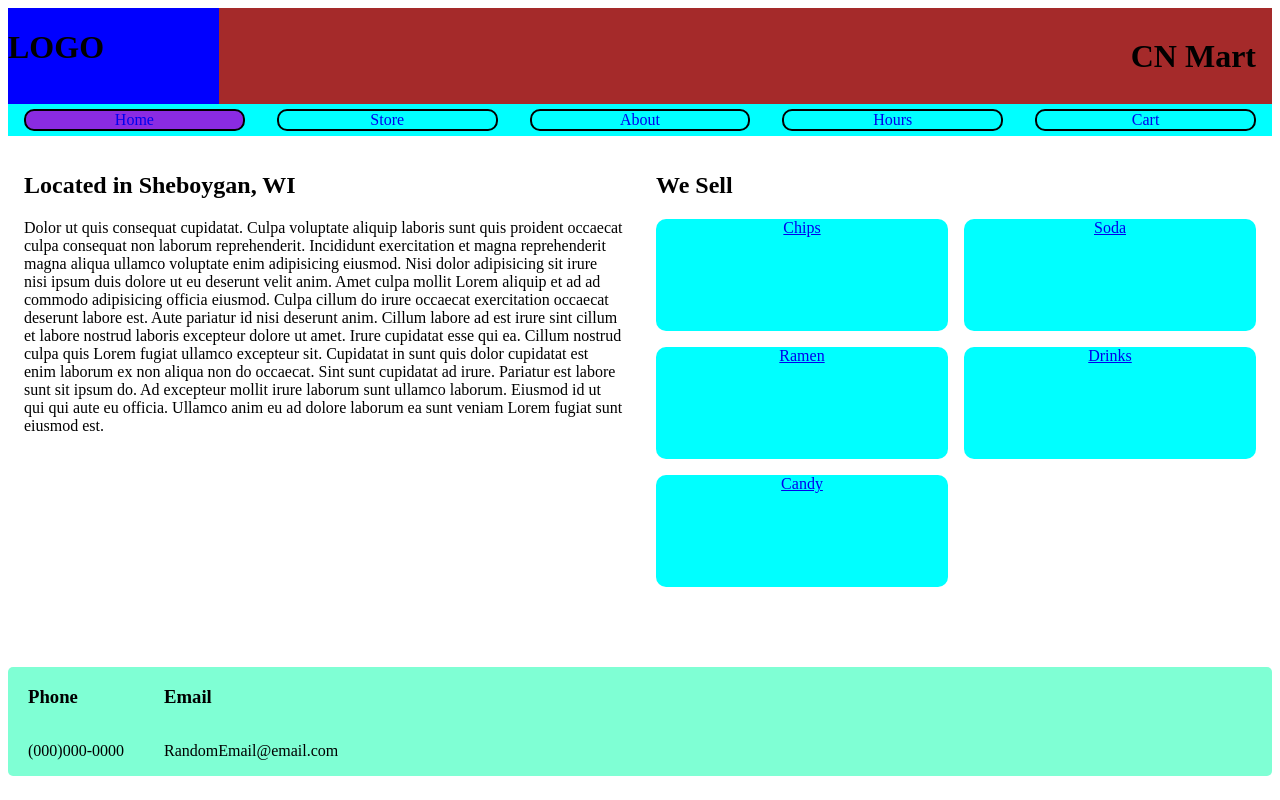
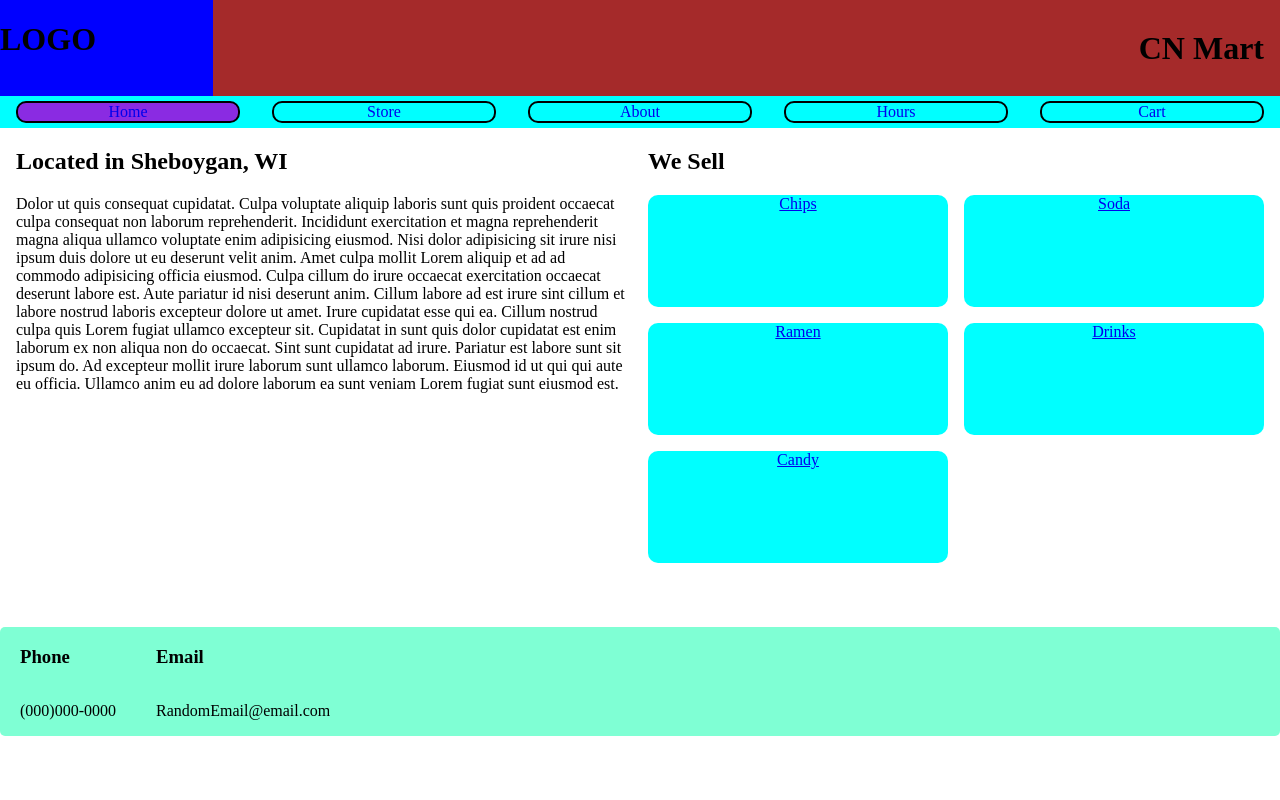
Before and after one commit to Ckher96/CN-Mart, a React (Create React App) app in the folder cn-mart-react/: page / in a window 1280 px wide. Built offline with nearby package versions, Linux system fonts and the light colour scheme.

Commit message:
made spacing of content more uniform

```diff
--- a/cn-mart-react/src/App.css
+++ b/cn-mart-react/src/App.css
@@ -1,3 +1,12 @@
 * {
   box-sizing: border-box;
 }
+
+body {
+  margin: 0;
+  padding: 0;
+}
+
+.content {
+  margin-left: 1rem;
+}
--- a/cn-mart-react/src/App.js
+++ b/cn-mart-react/src/App.js
@@ -13,13 +13,14 @@ import Hours from "./components/Hours/Hours";
 
 function App() {
   return (
-    <div className="App">
+    <div>
       <Header />
       <Nav />
+      <div className="content">
         <Routes>
           <Route path="/" element={<Home />} />
           <Route path="/store" element={<Store />}>
-          <Route path="/store" element={<StoreProducts />}  />
+            <Route path="/store" element={<StoreProducts />} />
             <Route path="/store/:itemCategory" element={<StoreCat />} />
           </Route>
           <Route path="/about" element={<About />} />
@@ -27,6 +28,8 @@ function App() {
           <Route path="/cart" element={<Cart />} />
           <Route path="/*" element={<h1>Path not found</h1>} />
         </Routes>
+      </div>
+
       <Footer />
     </div>
   );
--- a/cn-mart-react/src/components/Home/Home.module.css
+++ b/cn-mart-react/src/components/Home/Home.module.css
@@ -5,7 +5,7 @@
 
 .home div {
   flex: 1;
-  padding: 1rem 1rem;
+  padding-right: 1rem;
 }
 
 .container {
--- a/cn-mart-react/src/components/Hours/Hours.module.css
+++ b/cn-mart-react/src/components/Hours/Hours.module.css
@@ -1,5 +1,5 @@
 .container {
-    margin-left: 2rem;
+    margin-bottom: 1rem;
 }
 
 .container ul {
--- a/cn-mart-react/src/components/Store/Store.module.css
+++ b/cn-mart-react/src/components/Store/Store.module.css
@@ -8,7 +8,7 @@
 .container li {
   flex: 1;
   background-color: aqua;
-  margin: 0 1rem;
+  margin-right: 1rem;
   height: 7rem;
   border-radius: 10px;
 }
@@ -21,10 +21,10 @@
 }
 
 .items {
-    display: grid;
-    grid-template-columns: repeat(4, 1fr);
-    grid-gap: 1rem;
-    grid-template-rows: auto;
+  display: grid;
+  grid-template-columns: repeat(4, 1fr);
+  grid-gap: 1rem;
+  grid-template-rows: auto;
 }
 
 @media (max-width: 800px) {
```
Lines whose indentation alone changed are shown as unchanged.
